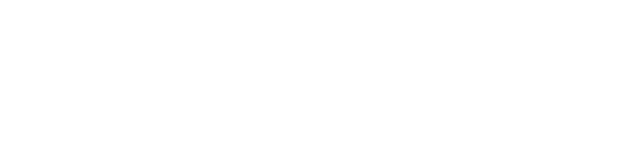
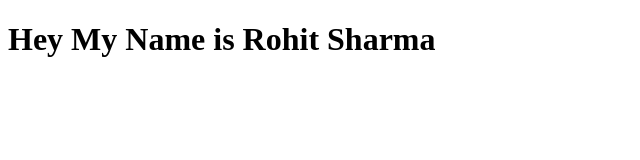
Before and after one commit to ROHITSHARMA174593/GitTesting, a plain HTML site: page index.html in a window 1280 px wide. Shown: the whole page, without its empty margins (0-640 px from the left). Drawn offline with Linux system fonts and the light colour scheme.

```diff
--- a/index.html
+++ b/index.html
@@ -7,7 +7,7 @@
 </head>
 <body>
     <div class="navbar">
-
+        <h1>Hey My Name is Rohit Sharma</h1>
     </div>
     <div class="hero">
 
```
